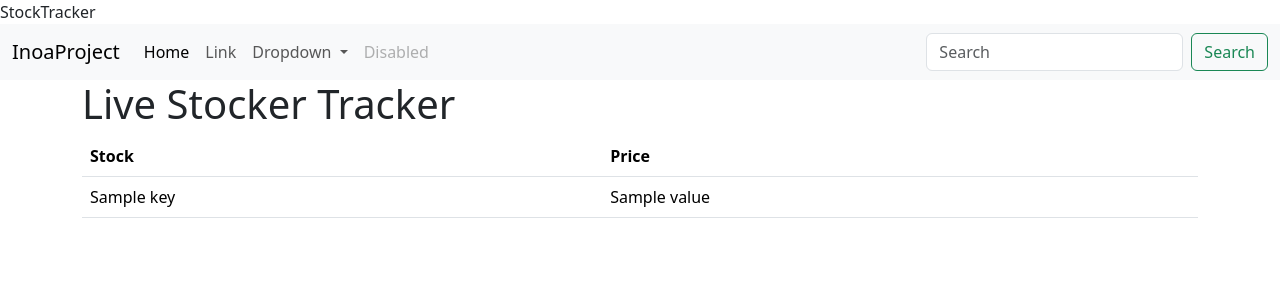
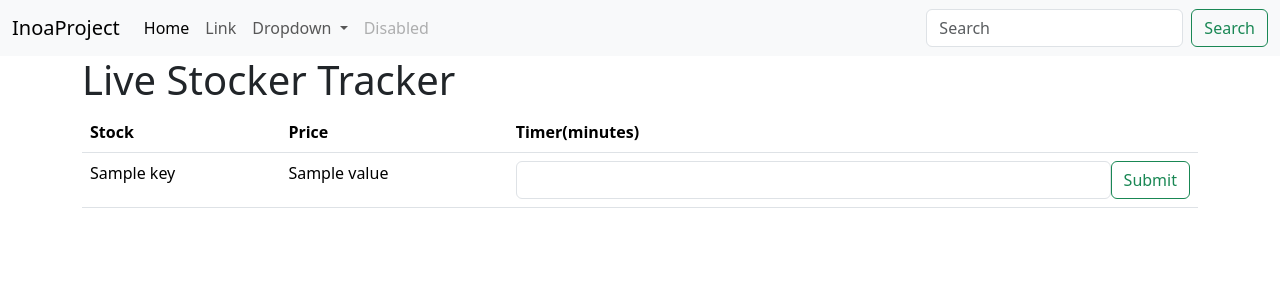
Before and after one commit to 0nerb/StockMarket, a Django app: template mainapp/templates/mainapp/stocktracker.html in a window 1280 px wide. Shown: the top 300 px of the page. Run offline with Django 5.2, Linux system fonts and the light colour scheme; the template is opened without the code that fills it: most values are stand-ins (such as "Sample title", 1, 10 or a date in 2020).

Commit message:
Add timer

```diff
--- a/mainapp/templates/mainapp/basic.html
+++ b/mainapp/templates/mainapp/basic.html
@@ -6,7 +6,7 @@
     <meta name="viewport" content="width=device-width, initial-scale=1">
 
     <link href="https://cdn.jsdelivr.net/npm/bootstrap@5.3.3/dist/css/bootstrap.min.css" rel="stylesheet" integrity="sha384-QWTKZyjpPEjISv5WaRU9OFeRpok6YctnYmDr5pNlyT2bRjXh0JMhjY6hW+ALEwIH" crossorigin="anonymous">
-    <link rel="stylesheet" type="text/css" href="{% static 'mainapp/css/basic.css' %}"
+    <link rel="stylesheet" type="text/css" href="{% static 'mainapp/css/basic.css' %}">
     <title>{% block title %} {% endblock %}</title>
     <style>
 
--- a/mainapp/templates/mainapp/stocktracker.html
+++ b/mainapp/templates/mainapp/stocktracker.html
@@ -3,7 +3,7 @@
 
 {% block title %}
 {% load myfilters %}
-StockTracker
+
 {% endblock %}
 
 {% block css %}
@@ -21,6 +21,7 @@ StockTracker
           <tr>
             <th scope="col">Stock</th>
             <th scope="col">Price</th>
+            <th scope="col">Timer(minutes)</th>
           </tr>
         </thead>
         <tbody>
@@ -29,7 +30,15 @@ StockTracker
 
             <td>{{ key }}</td>
             <td>{{ value }}</td>
-
+            <td>
+              <div>
+                <div class="timer" style="display: flex">
+                  <input type="number" class="form-control" id="inputTimer" name="inputTimer">
+                  <button class="btn btn-outline-success" type="submit" value="submit" onClick="inicia()">Submit</button>
+                </div>
+                  <div id="tempo"></div>
+              </div>
+            </td>
           </tr>
           {% endfor %}
         </tbody>
@@ -40,6 +49,21 @@ StockTracker
 
 {% block js %}
 <script>
+  var val;
+  var time;
 
+  function inicia(){
+      val = document.getElementById('inputTimer');
+      time = Number(val.value)*60;
+      setTimeout("contador()", 6000);
+  }
+
+  function contador(){
+      if(time > 0){
+        time = time -1;
+      }
+      document.getElementById("tempo").innerHTML = time;
+      setTimeout("contador()", 1000);
+  }
 </script>
 {% endblock %}
--- a/mainapp/views.py
+++ b/mainapp/views.py
@@ -36,7 +36,7 @@ def stockTracker(request):
             historical_prices = stock.history(period='1d', interval='1m')
             latest_price = historical_prices['Close'].iloc[-1]
         except:
-            return HttpResponse("possibly delisted; No price data found")
+            return HttpResponse(f"Not found data from {i}")
 
 
         data.update({i: latest_price})
```
